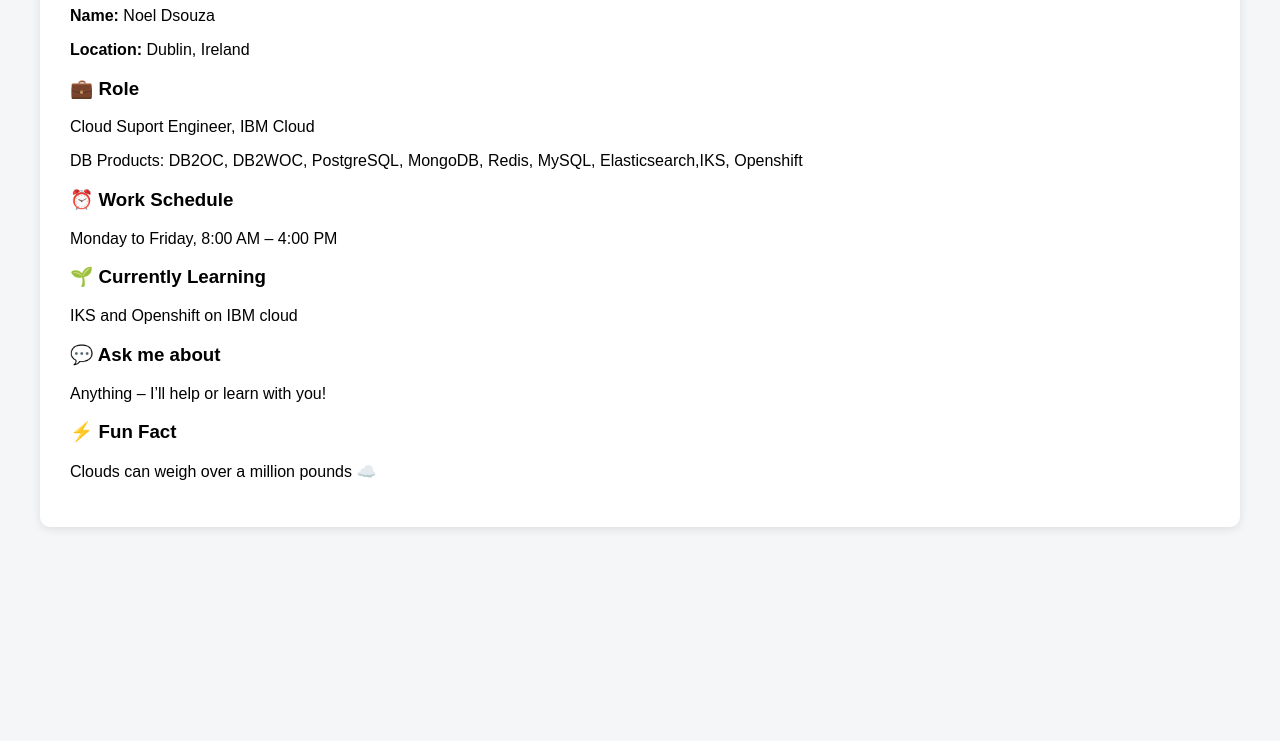
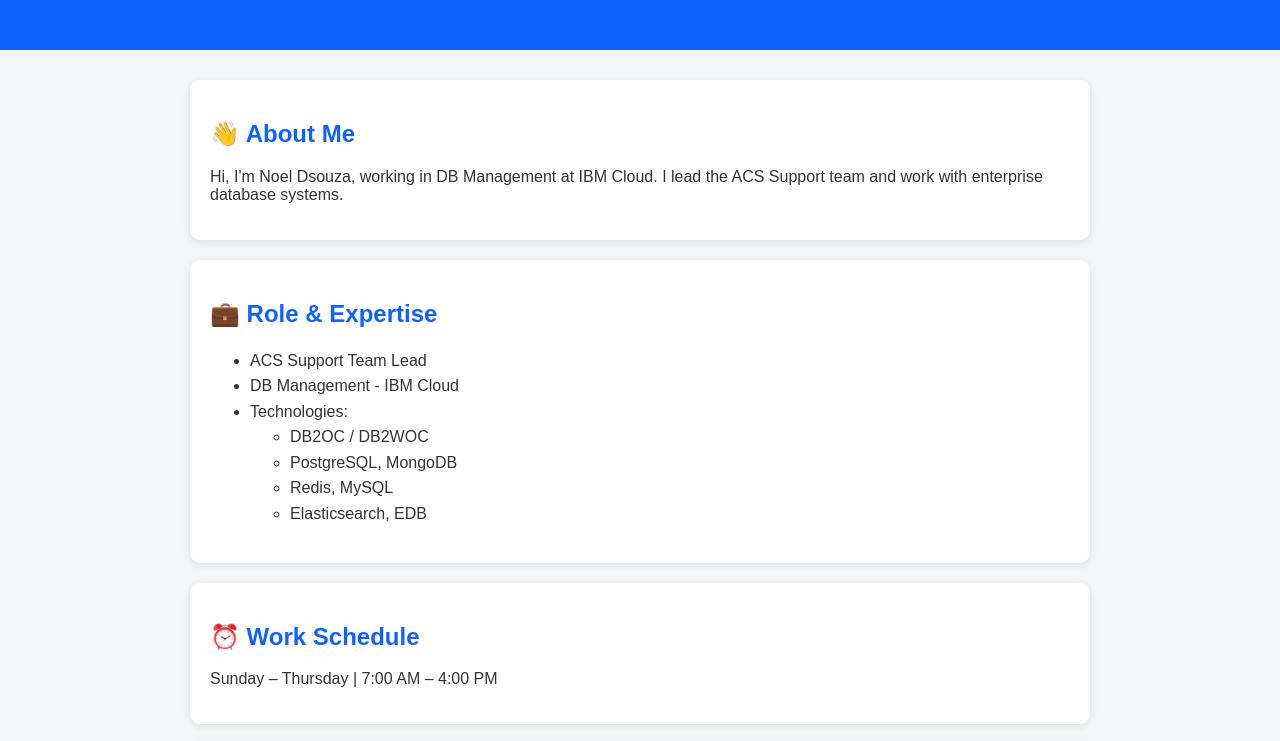
Before and after one commit to noedsouz/noeldsouza.github.io, a plain HTML site: page index.html in a window 1280 px wide. Shown: the part 144-885 px from the top of the page. Before the commit the page ends 800 px from the top, so only its background shows below. Drawn offline with Linux system fonts and the light colour scheme.

Commit message:
Update index.html

```diff
--- a/index.html
+++ b/index.html
@@ -1,49 +1,85 @@
-
 <!DOCTYPE html>
 <html>
 <head>
-  <title>Noel Dsouza</title>
+  <title>Noel Dsouza | IBM Cloud</title>
   <style>
     body {
-      font-family: Arial;
-      margin: 40px;
+      font-family: Arial, sans-serif;
+      margin: 0;
       background: #f4f6f8;
+      color: #333;
     }
+
+    .header {
+      background: #0f62fe;
+      color: white;
+      padding: 40px;
+      text-align: center;
+    }
+
+    .container {
+      padding: 30px;
+      max-width: 900px;
+      margin: auto;
+    }
+
     .card {
       background: white;
-      padding: 30px;
+      padding: 20px;
+      margin-bottom: 20px;
       border-radius: 10px;
-      box-shadow: 0 2px 10px rgba(0,0,0,0.1);
+      box-shadow: 0 2px 8px rgba(0,0,0,0.1);
     }
-    h1 {
-      color: #2c3e50;
+
+    h2 {
+      color: #0f62fe;
+    }
+
+    ul {
+      line-height: 1.6;
     }
   </style>
 </head>
 <body>
 
-<div class="card">
-  <h1>Hi there 👋</h1>
-
-  <p><strong>Name:</strong> Noel Dsouza</p>
-  <p><strong>Location:</strong> Dublin, Ireland</p>
-
-  <h3>💼 Role</h3>
-  <p>Cloud Suport Engineer, IBM Cloud</p>
-  <p>DB Products: DB2OC, DB2WOC, PostgreSQL, MongoDB, Redis, MySQL, Elasticsearch,IKS, Openshift</p>
-
-  <h3>⏰ Work Schedule</h3>
-  <p>Monday to Friday, 8:00 AM – 4:00 PM</p>
-
-  <h3>🌱 Currently Learning</h3>
-  <p>IKS and Openshift on IBM cloud</p>
-
-  <h3>💬 Ask me about</h3>
-  <p>Anything – I’ll help or learn with you!</p>
-
-  <h3>⚡ Fun Fact</h3>
-  <p>Clouds can weigh over a million pounds ☁️</p>
+<div class="header">
+  <h1>Noel Dsouza</h1>
+  <p>Cloud Support Engineer | Team Lead | IBM Cloud</p>
 </div>
 
-</body>
-</html>
+<div class="container">
+
+  <div class="card">
+    <h2>👋 About Me</h2>
+    <p>Hi, I'm Noel Dsouza, working in DB Management at IBM Cloud. I lead the ACS Support team and work with enterprise database systems.</p>
+  </div>
+
+  <div class="card">
+    <h2>💼 Role & Expertise</h2>
+    <ul>
+      <li>ACS Support Team Lead</li>
+      <li>DB Management - IBM Cloud</li>
+      <li>Technologies:
+        <ul>
+          <li>DB2OC / DB2WOC</li>
+          <li>PostgreSQL, MongoDB</li>
+          <li>Redis, MySQL</li>
+          <li>Elasticsearch, EDB</li>
+        </ul>
+      </li>
+    </ul>
+  </div>
+
+  <div class="card">
+    <h2>⏰ Work Schedule</h2>
+    <p>Sunday – Thursday | 7:00 AM – 4:00 PM</p>
+  </div>
+
+  <div class="card">
+    <h2>🌱 Learning Goals</h2>
+    <p>Currently focusing on Cloudant (my challenge area!)</p>
+  </div>
+
+  <div class="card">
+    <h2>🚀 Interests</h2>
+    <ul>
```
